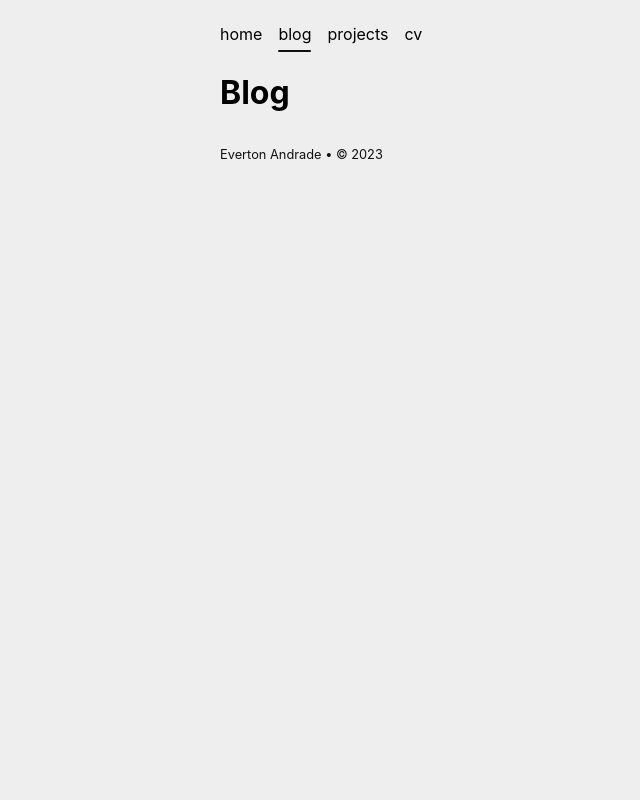
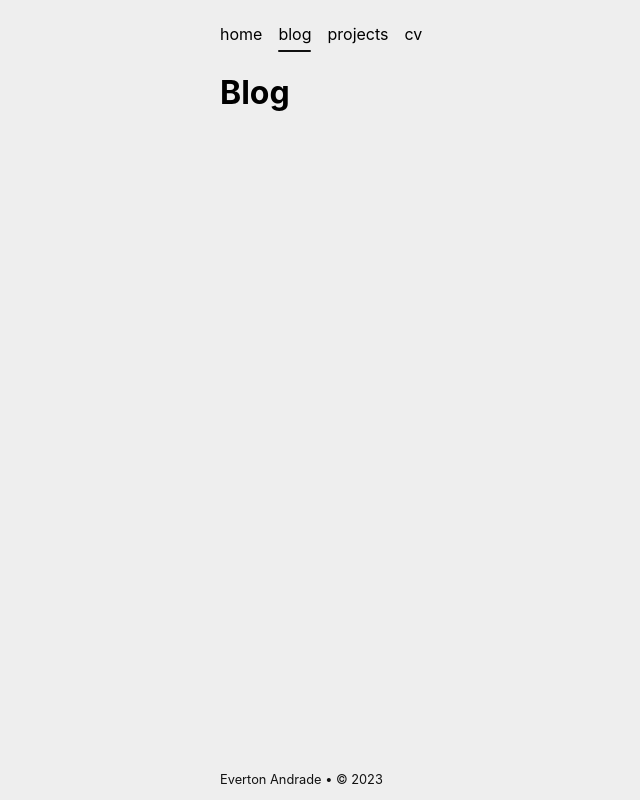
Before and after one commit to evertonandrade/evertonandrade.github.io, a Next.js app: page /blog in a window 1280 px wide. Shown: the whole page, without its empty margins (84-724 px from the left). Built offline with nearby package versions, Linux system fonts and the light colour scheme.

Commit message:
fix footer

```diff
--- a/styles/footer.module.css
+++ b/styles/footer.module.css
@@ -1,4 +1,8 @@
 .footer {
+  position: absolute;
+  bottom: 0;
+  left: 0;
+  right: 0;
   max-width: 42rem;
   margin: auto;
   width: 100%;
--- a/styles/globals.css
+++ b/styles/globals.css
@@ -28,14 +28,13 @@ body {
   font-family: var(--font);
   transition: background-color 1s linear, color 1s linear;
   overflow-x: hidden;
-  min-height: 100vh;
 }
 
 body {
   background-color: var(--bg-color);
   color: var(--color);
-  display: flex;
-  flex-direction: column;
+  min-height: 100vh;
+  position: relative;
 }
 
 h1, h2, h3, h4, h5, h6 {
@@ -71,4 +70,5 @@ a {
   margin: 0 auto;
   max-width: 42rem;
   width: 100%;
+  margin-bottom: 4rem;
 }
```
